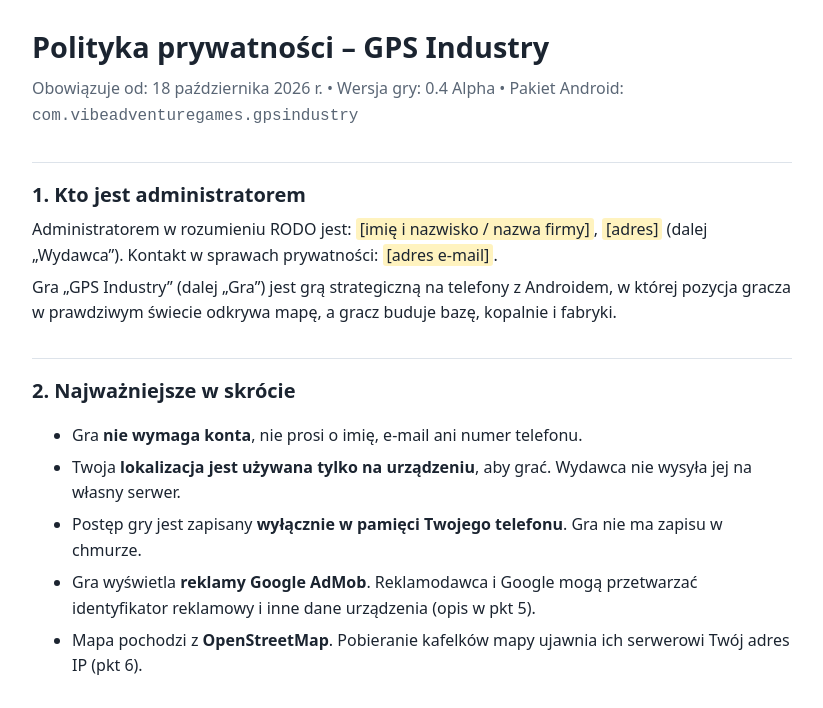
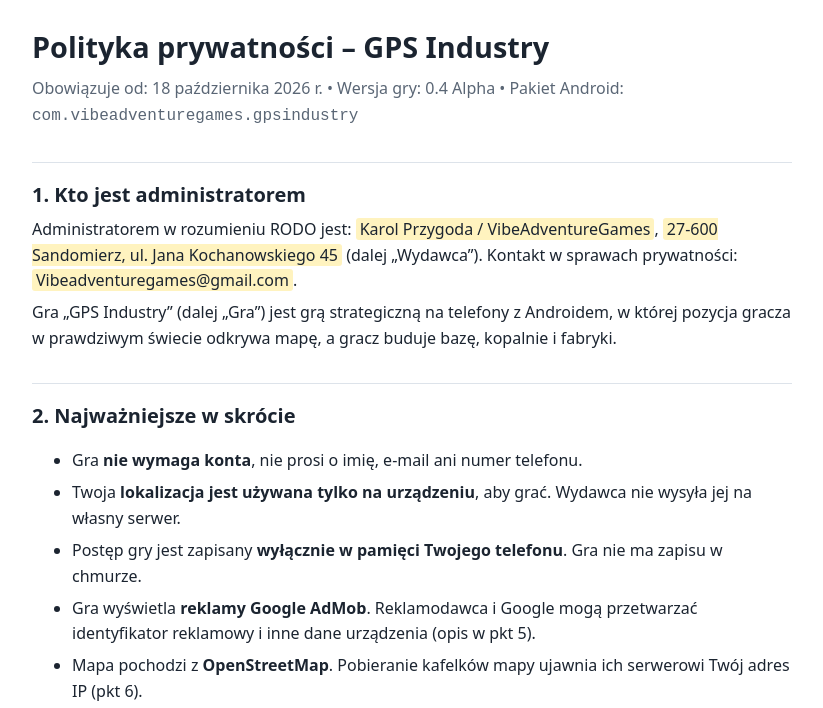
Before and after one commit to lejtos18-cmd/GPSIndustry, a plain HTML site: page index.html in a window 1280 px wide. Shown: the top 708 px of the page, without its empty margins (228-1051 px from the left). Drawn offline with Linux system fonts and the light colour scheme.

Commit message:
Update and rename polityka-prywatnosci.html to index.html

```diff
--- a/polityka-prywatnosci.html
+++ b/index.html
@@ -29,8 +29,8 @@
 <p class="muted">Obowiązuje od: 18 października 2026 r. • Wersja gry: 0.4 Alpha • Pakiet Android: <code>com.vibeadventuregames.gpsindustry</code></p>
 
 <h2>1. Kto jest administratorem</h2>
-<p>Administratorem w rozumieniu RODO jest: <mark>[imię i nazwisko / nazwa firmy]</mark>, <mark>[adres]</mark>
-(dalej „Wydawca”). Kontakt w sprawach prywatności: <mark>[adres e-mail]</mark>.</p>
+<p>Administratorem w rozumieniu RODO jest: <mark>Karol Przygoda / VibeAdventureGames</mark>, <mark>27-600 Sandomierz, ul. Jana Kochanowskiego 45</mark>
+(dalej „Wydawca”). Kontakt w sprawach prywatności: <mark>Vibeadventuregames@gmail.com</mark>.</p>
 <p>Gra „GPS Industry” (dalej „Gra”) jest grą strategiczną na telefony z Androidem, w której pozycja
 gracza w prawdziwym świecie odkrywa mapę, a gracz buduje bazę, kopalnie i fabryki.</p>
 
```
